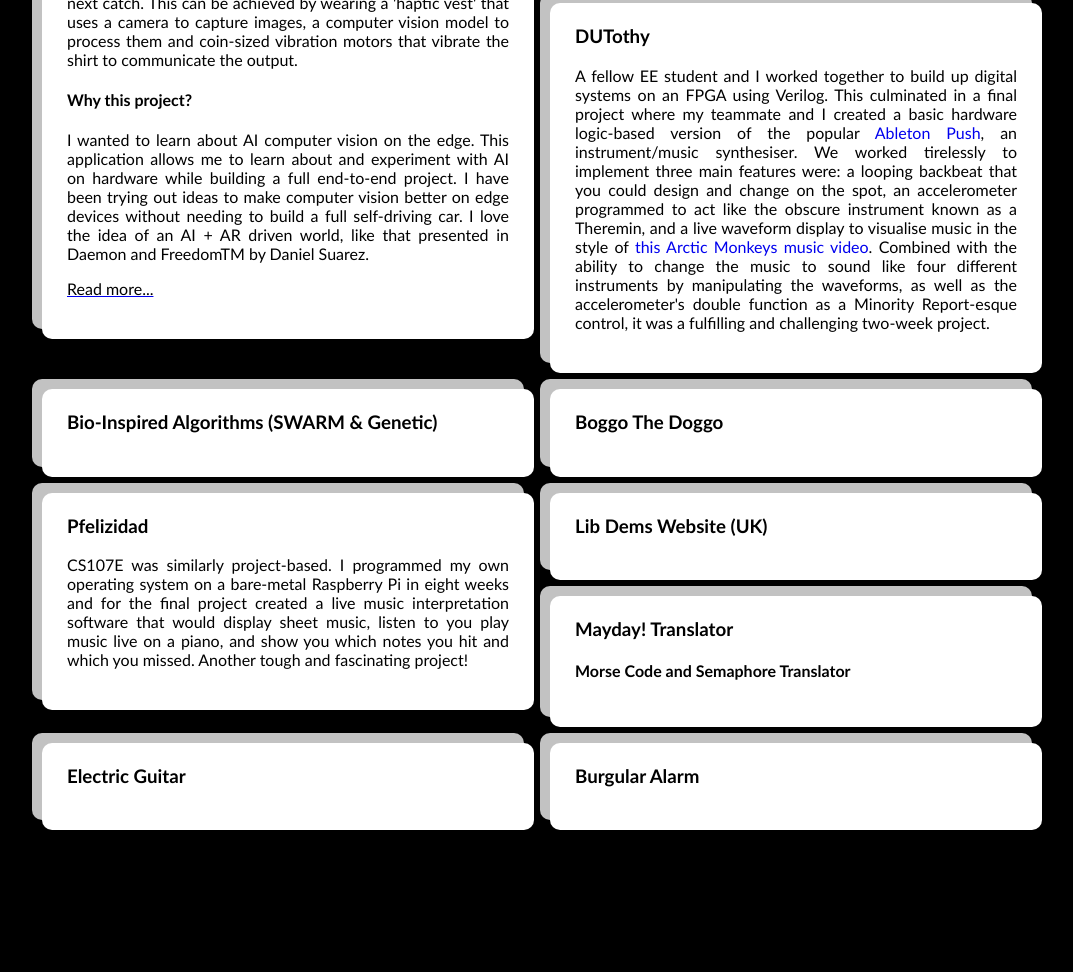
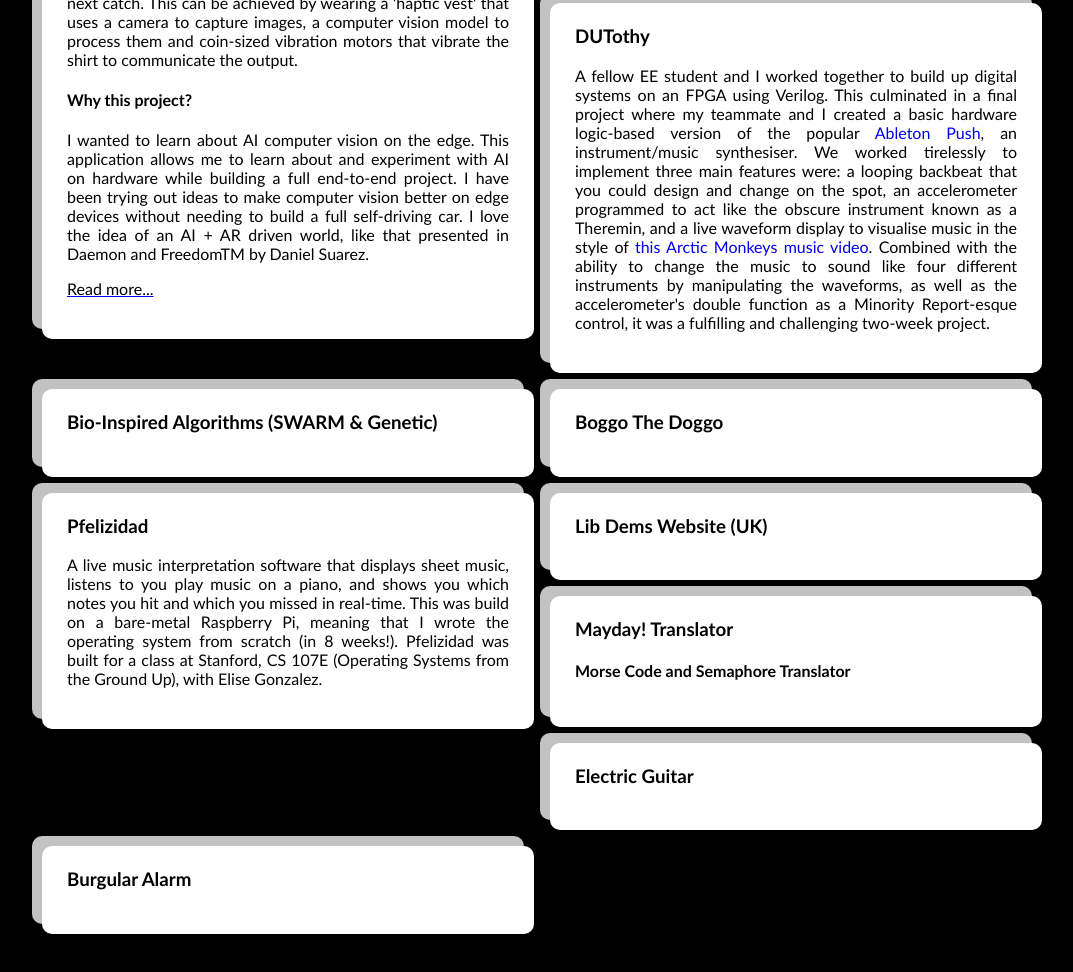
Before and after one commit to PhilipPfeffer/PhilipPfeffer.github.io, a plain HTML site: page index.html in a window 1280 px wide. Shown: the part 2434-3406 px from the top of the page, without its empty margins (98-1171 px from the left). Before the commit the page ends 3316 px from the top, so only its background shows below. Drawn offline with Linux system fonts and the light colour scheme.

Commit message:
Basic cs107e description

```diff
--- a/index.html
+++ b/index.html
@@ -272,10 +272,10 @@
     <div class="column">
         <div class="content">
             <h3>Pfelizidad</h3>
-            <p>CS107E was similarly project-based.
-                I programmed my own operating system on a bare-metal Raspberry Pi in eight weeks and for the final project created a live music interpretation software that would display sheet music, listen to you play music live on a piano, and show you which notes you hit and which you missed.
-                Another tough and fascinating project!
-                </p>
+            <p> A live music interpretation software that displays sheet music, listens to you play music on a piano, and shows you which notes you hit and which you missed in real-time.
+                This was build on a bare-metal Raspberry Pi, meaning that I wrote the operating system from scratch (in 8 weeks!).
+                Pfelizidad was built for a class at Stanford, CS 107E (Operating Systems from the Ground Up), with Elise Gonzalez.
+            </p>
         </div>
     </div>
 
```
